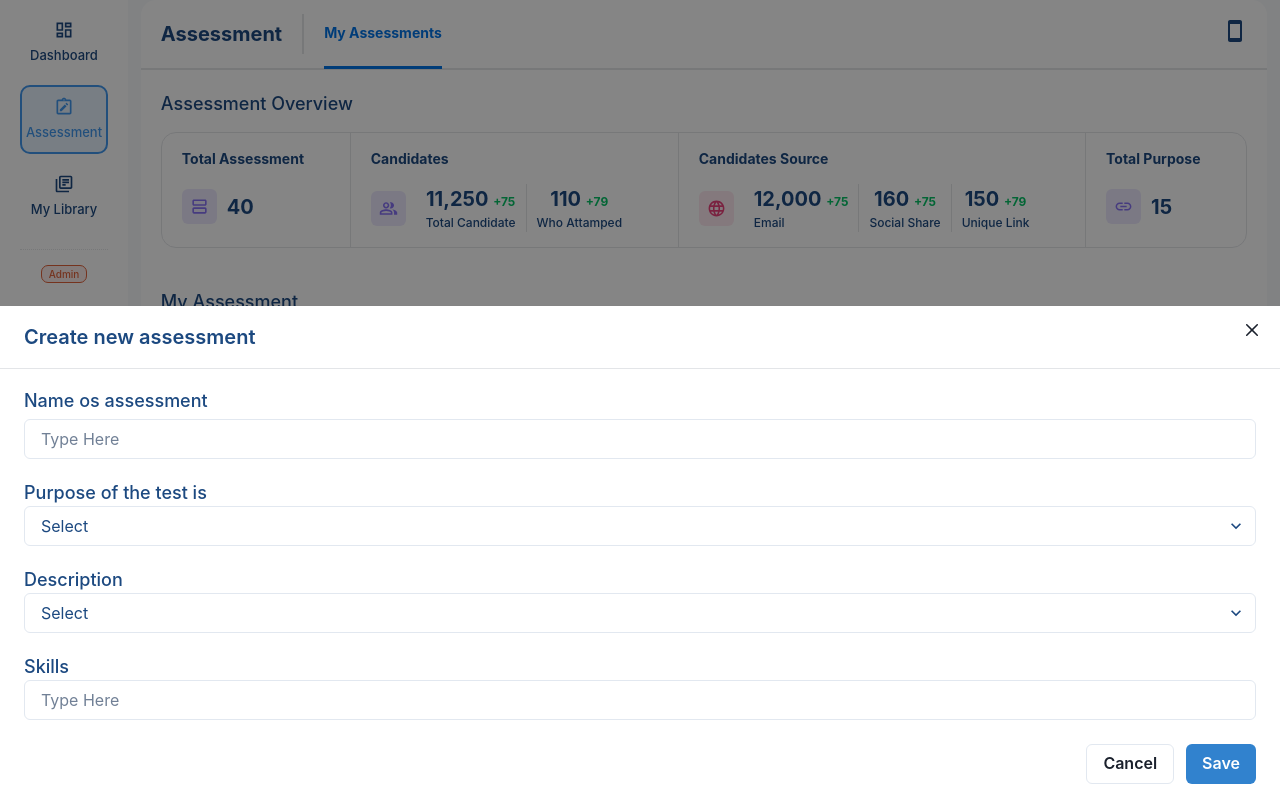
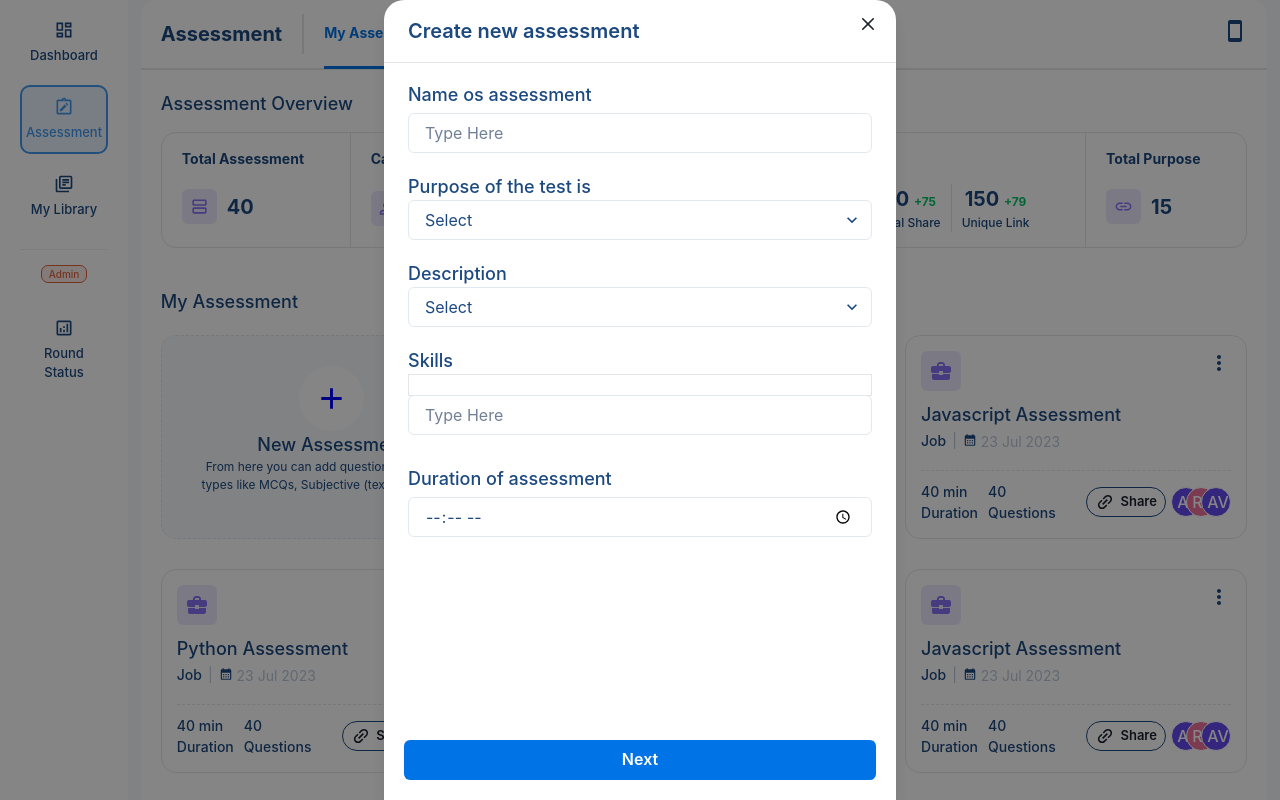
Before and after one commit to ayush1013/Unstop_Assignment, a React (Create React App) app in the folder my-assignment/: page / in a window 1280 px wide. Both pictures are taken after a click on the button 331 px from the left and 398 px from the top of the page. Shown: the top 800 px of the page. Built offline with nearby package versions, Linux system fonts and the light colour scheme.

Commit message:
all done

```diff
--- a/my-assignment/src/Components/AddItem.jsx
+++ b/my-assignment/src/Components/AddItem.jsx
@@ -17,6 +17,7 @@ import {
 } from "@chakra-ui/react";
 import { useRef } from "react";
 import AddIcon from "@mui/icons-material/Add";
+import ClearIcon from "@mui/icons-material/Clear";
 
 function AddItem({ isOpen, onOpen, onClose }) {
   //   const { isOpen, onOpen, onClose } = useDisclosure();
@@ -25,18 +26,20 @@ function AddItem({ isOpen, onOpen, onClose }) {
   const [text, setText] = useState("");
   const [skills, setSkills] = useState([]);
 
-  function handleKeyPress(e){
-    if(e.key === "Enter"){
-        setSkills([...skills, text]);
+  function handleKeyPress(e) {
+    if (e.key === "Enter") {
+      setSkills([...skills, text]);
+      setText("");
     }
-    console.log(skills)
+    console.log(skills);
   }
 
-  function handleRemove(){
-
+  function handleRemove(i) {
+    skills.splice(i, 1);
+    console.log(skills);
   }
 
-  console.log(text)
+  console.log(text);
 
   return (
     <>
@@ -58,7 +61,7 @@ function AddItem({ isOpen, onOpen, onClose }) {
         finalFocusRef={btnRef}
       >
         <DrawerOverlay />
-        <DrawerContent>
+        <DrawerContent top={{base:"50px", md:"50px", lg:"0"}} borderTopRadius={"20px"} w={{base:"100%", md:"50%", lg:"40%"}} m="auto" >
           <DrawerCloseButton />
           <DrawerHeader borderBottom={"1px solid #E3E5E8"} color="#1C4980">
             Create new assessment
@@ -86,32 +89,57 @@ function AddItem({ isOpen, onOpen, onClose }) {
               </Box>
               <Box>
                 <Text>Skills</Text>
-                <Grid>
-                    {
-                        skills.length>0 && skills.map((elem)=>(
-                            <Flex>
-                                <Text>{elem}</Text>
-                                <Text onClick={handleRemove} >✖</Text>
-                            </Flex>
-                        ))
-                    }
+                <Grid
+                  border={"1px solid #E3E5E8"}
+                  p="10px"
+                  gridTemplateColumns={{base:"repeat(2,auto)", md:"repeat(3,auto)",lg:"repeat(4,auto)"}}
+                  fontSize={"12px"}
+                  gap="15px"
+                >
+                  {skills.length > 0 &&
+                    skills.map((elem, i) => (
+                      <Flex
+                        bgColor="#DDEDFF"
+                        p="5px 10px"
+                        borderRadius={"15px"}
+                        justifyContent={"space-between"}
+                        alignItems="center"
+                      >
+                        <Text>{elem}</Text>
+                        <Text onClick={() => handleRemove(i)}>
+                          <ClearIcon
+                            sx={{ fontSize: "20px", marginLeft: "5px" }}
+                          />
+                        </Text>
+                      </Flex>
+                    ))}
                 </Grid>
                 <Input
+                  mt="-1px"
                   placeholder="Type Here"
                   value={text}
                   onChange={(e) => setText(e.target.value)}
                   onKeyPress={handleKeyPress}
                 ></Input>
               </Box>
+              <Box mt="10px">
+                <Text>Duration of assessment</Text>
+                <Input placeholder="Type Here" type="time" mt="5px" />
+              </Box>
             </Grid>
           </DrawerBody>
 
-          <DrawerFooter>
-            <Button variant="outline" mr={3} onClick={onClose}>
-              Cancel
-            </Button>
-            <Button colorScheme="blue">Save</Button>
-          </DrawerFooter>
+          <Button
+            bgColor="#0073E6"
+            color="white"
+            m="auto"
+            display={"block"}
+            w="92%"
+            mt="20px"
+            mb="20px"
+          >
+            Next
+          </Button>
         </DrawerContent>
       </Drawer>
     </>
```
